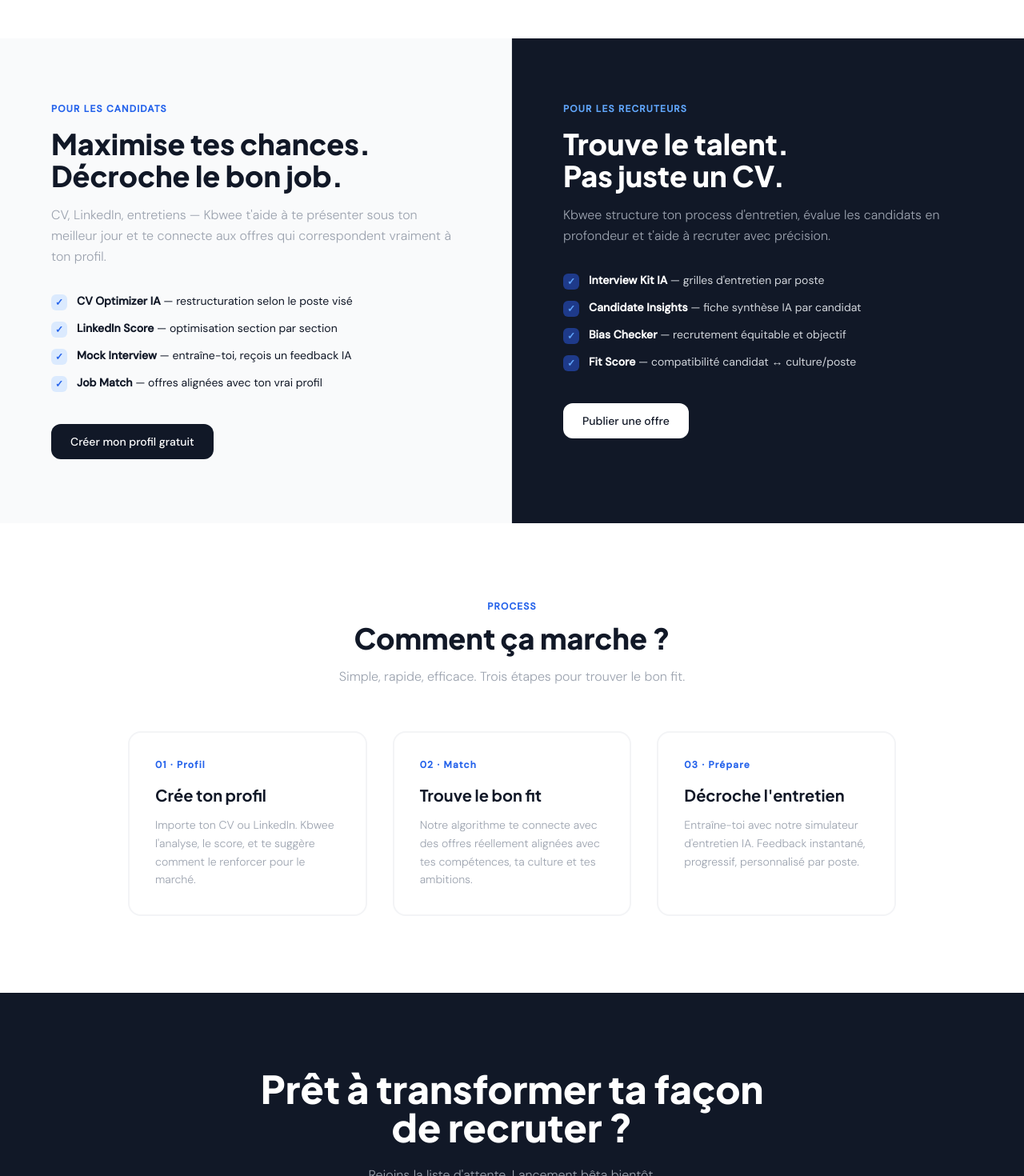
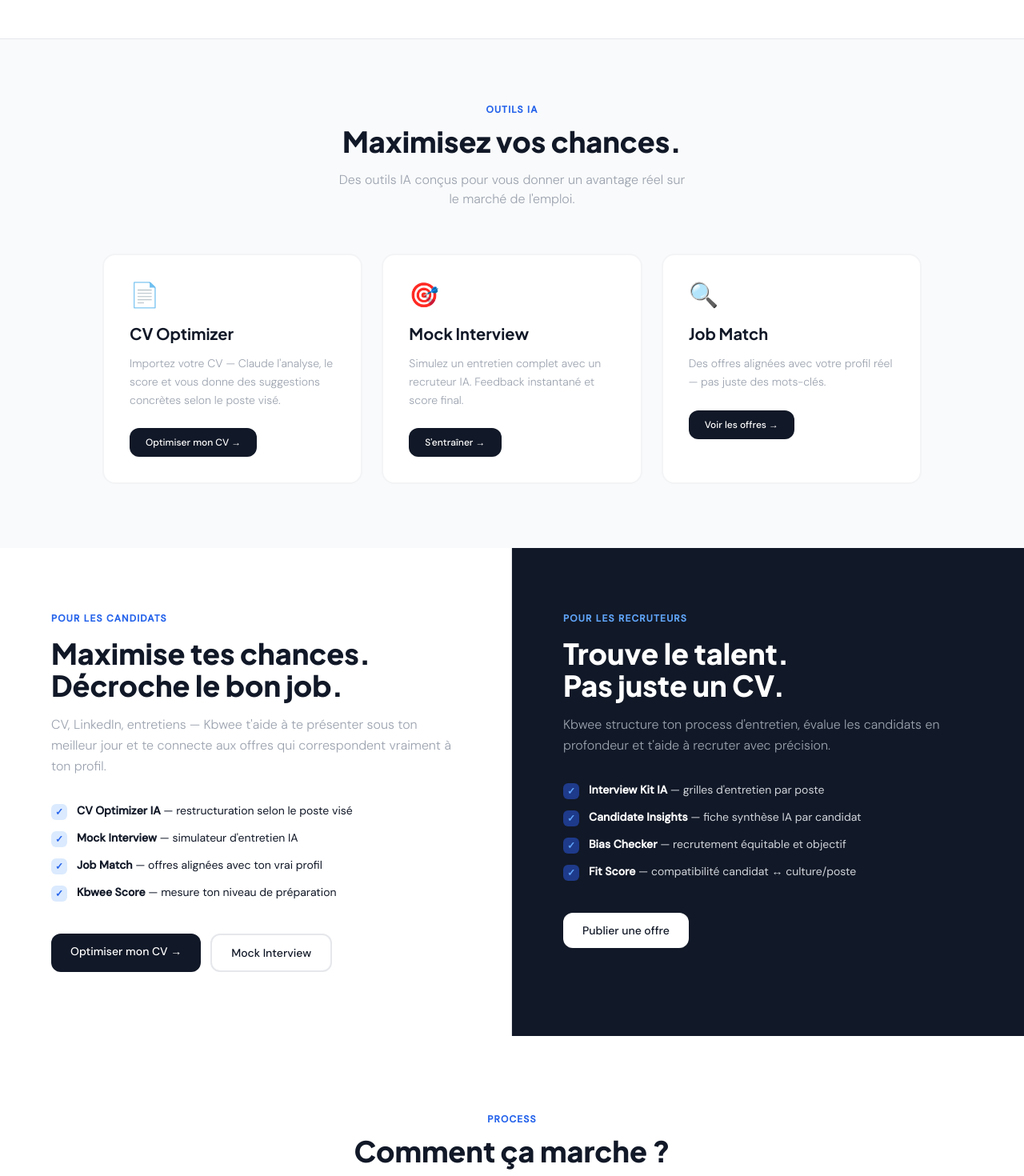
Before and after one commit to kbwee125/kbwee-live, a Next.js app: page / in a window 1280 px wide. Shown: the part 680-2150 px from the top of the page at 80% size. Built offline with nearby package versions, Linux system fonts and the light colour scheme.

Commit message:
Refactor navigation and add AI features section

```diff
--- a/pages/index.js
+++ b/pages/index.js
@@ -13,8 +13,10 @@
       {/* NAV */}
       <header className="fixed top-0 left-0 right-0 z-50 bg-white border-b border-gray-200 flex items-center justify-between px-4 md:px-8 h-16">
         <Link href="/" className="font-display text-xl font-extrabold tracking-tight flex-shrink-0">Kbwee</Link>
-        <nav className="flex items-center gap-4 md:gap-8 ml-6">
+        <nav className="flex items-center gap-3 md:gap-6 ml-4">
           <Link href="/jobs" className="text-sm text-gray-500 hover:text-gray-900 transition font-medium">Jobs</Link>
+          <Link href="/cv-optimizer" className="text-sm text-gray-500 hover:text-gray-900 transition font-medium">CV Optimizer</Link>
+          <Link href="/mock-interview" className="text-sm text-gray-500 hover:text-gray-900 transition font-medium">Mock Interview</Link>
           <Link href="/post-job" className="text-sm text-gray-500 hover:text-gray-900 transition font-medium">Recruteurs</Link>
           <Link href="/login" className="text-sm bg-gray-900 text-white px-4 py-2 rounded-lg hover:opacity-80 transition font-medium">Connexion</Link>
         </nav>
@@ -63,9 +65,55 @@
         </div>
       </main>
 
+      {/* FEATURES IA */}
+      <section className="py-20 px-6 md:px-8 bg-gray-50 border-t border-gray-200">
+        <div className="max-w-5xl mx-auto">
+          <div className="text-xs font-bold tracking-widest uppercase text-blue-600 text-center mb-3">Outils IA</div>
+          <h2 className="font-display text-3xl md:text-4xl font-extrabold text-center mb-4">Maximisez vos chances.</h2>
+          <p className="text-center text-gray-400 font-light mb-14 max-w-md mx-auto">Des outils IA conçus pour vous donner un avantage réel sur le marché de l'emploi.</p>
+          <div className="grid md:grid-cols-3 gap-6">
+            {[
+              {
+                icon: "📄",
+                title: "CV Optimizer",
+                desc: "Importez votre CV — Claude l'analyse, le score et vous donne des suggestions concrètes selon le poste visé.",
+                link: "/cv-optimizer",
+                cta: "Optimiser mon CV",
+              },
+              {
+                icon: "🎯",
+                title: "Mock Interview",
+                desc: "Simulez un entretien complet avec un recruteur IA. Feedback instantané et score final.",
+                link: "/mock-interview",
+                cta: "S'entraîner",
+              },
+              {
+                icon: "🔍",
+                title: "Job Match",
+                desc: "Des offres alignées avec votre profil réel — pas juste des mots-clés.",
+                link: "/jobs",
+                cta: "Voir les offres",
+                soon: false,
+              },
+            ].map(function(feature, i) {
+              return (
+                <div key={i} className="border-2 border-gray-100 rounded-2xl p-8 hover:border-gray-900 transition bg-white">
+                  <div className="text-3xl mb-4">{feature.icon}</div>
+                  <h3 className="font-display text-xl font-bold mb-3">{feature.title}</h3>
+                  <p className="text-sm text-gray-400 font-light leading-relaxed mb-6">{feature.desc}</p>
+                  <Link href={feature.link} className="inline-block bg-gray-900 text-white px-5 py-2.5 rounded-xl text-xs font-medium hover:opacity-80 transition">
+                    {feature.cta} →
+                  </Link>
+                </div>
+              );
+            })}
+          </div>
+        </div>
+      </section>
+
       {/* SPLIT */}
       <section className="grid md:grid-cols-2">
-        <div className="bg-gray-50 border-b md:border-b-0 md:border-r border-gray-200 px-8 md:px-16 py-20">
+        <div className="bg-white border-b md:border-b-0 md:border-r border-gray-200 px-8 md:px-16 py-20">
           <div className="text-xs font-bold tracking-widest uppercase text-blue-600 mb-4">Pour les candidats</div>
           <h2 className="font-display text-3xl md:text-4xl font-extrabold leading-tight mb-4">
             Maximise tes chances.<br />Décroche le bon job.
@@ -74,7 +122,12 @@
             CV, LinkedIn, entretiens — Kbwee t'aide à te présenter sous ton meilleur jour et te connecte aux offres qui correspondent vraiment à ton profil.
           </p>
           <ul className="space-y-3 mb-10">
-            {["CV Optimizer IA — restructuration selon le poste visé", "LinkedIn Score — optimisation section par section", "Mock Interview — entraîne-toi, reçois un feedback IA", "Job Match — offres alignées avec ton vrai profil"].map(function(item, i) {
+            {[
+              "CV Optimizer IA — restructuration selon le poste visé",
+              "Mock Interview — simulateur d'entretien IA",
+              "Job Match — offres alignées avec ton vrai profil",
+              "Kbwee Score — mesure ton niveau de préparation"
+            ].map(function(item, i) {
               return (
                 <li key={i} className="flex items-start gap-3 text-sm">
                   <span className="mt-0.5 w-5 h-5 rounded-md bg-blue-100 flex items-center justify-center flex-shrink-0 text-blue-600 font-bold text-xs">✓</span>
@@ -83,9 +136,14 @@
               );
             })}
           </ul>
-          <Link href="/profil" className="inline-block bg-gray-900 text-white px-6 py-3 rounded-xl text-sm font-medium hover:opacity-80 transition">
-            Créer mon profil gratuit
-          </Link>
+          <div className="flex gap-3 flex-wrap">
+            <Link href="/cv-optimizer" className="inline-block bg-gray-900 text-white px-6 py-3 rounded-xl text-sm font-medium hover:opacity-80 transition">
+              Optimiser mon CV →
+            </Link>
+            <Link href="/mock-interview" className="inline-block border-2 border-gray-200 text-gray-900 px-6 py-3 rounded-xl text-sm font-medium hover:border-gray-900 transition">
+              Mock Interview
+            </Link>
+          </div>
         </div>
 
         <div className="bg-gray-900 px-8 md:px-16 py-20">
@@ -97,7 +155,12 @@
             Kbwee structure ton process d'entretien, évalue les candidats en profondeur et t'aide à recruter avec précision.
           </p>
           <ul className="space-y-3 mb-10">
-            {["Interview Kit IA — grilles d'entretien par poste", "Candidate Insights — fiche synthèse IA par candidat", "Bias Checker — recrutement équitable et objectif", "Fit Score — compatibilité candidat ↔ culture/poste"].map(function(item, i) {
+            {[
+              "Interview Kit IA — grilles d'entretien par poste",
+              "Candidate Insights — fiche synthèse IA par candidat",
+              "Bias Checker — recrutement équitable et objectif",
+              "Fit Score — compatibilité candidat ↔ culture/poste"
+            ].map(function(item, i) {
               return (
                 <li key={i} className="flex items-start gap-3 text-sm text-gray-300">
                   <span className="mt-0.5 w-5 h-5 rounded-md bg-blue-900 flex items-center justify-center flex-shrink-0 text-blue-400 font-bold text-xs">✓</span>
@@ -119,16 +182,16 @@
         <p className="text-center text-gray-400 font-light mb-14">Simple, rapide, efficace. Trois étapes pour trouver le bon fit.</p>
         <div className="grid md:grid-cols-3 gap-8">
           {[
-            { label: "Profil", title: "Crée ton profil", desc: "Importe ton CV ou LinkedIn. Kbwee l'analyse, le score, et te suggère comment le renforcer pour le marché." },
-            { label: "Match", title: "Trouve le bon fit", desc: "Notre algorithme te connecte avec des offres réellement alignées avec tes compétences, ta culture et tes ambitions." },
-            { label: "Prépare", title: "Décroche l'entretien", desc: "Entraîne-toi avec notre simulateur d'entretien IA. Feedback instantané, progressif, personnalisé par poste." }
+            { label: "Profil", title: "Optimise ton CV", desc: "Importe ton CV — Kbwee l'analyse et te dit exactement quoi améliorer pour le poste visé.", link: "/cv-optimizer" },
+            { label: "Prépare", title: "Entraîne-toi", desc: "Simule un entretien complet avec notre IA. Feedback instantané, progressif, personnalisé.", link: "/mock-interview" },
+            { label: "Postule", title: "Décroche le job", desc: "Accède aux offres alignées avec ton profil et postule directement depuis Kbwee.", link: "/jobs" }
           ].map(function(step, i) {
             return (
-              <div key={i} className="border-2 border-gray-100 rounded-2xl p-8 hover:border-gray-900 transition">
+              <Link key={i} href={step.link} className="border-2 border-gray-100 rounded-2xl p-8 hover:border-gray-900 transition block">
                 <div className="text-xs font-bold text-blue-600 tracking-widest mb-4">0{i+1} · {step.label}</div>
                 <h3 className="font-display text-xl font-bold mb-3">{step.title}</h3>
                 <p className="text-sm text-gray-400 font-light leading-relaxed">{step.desc}</p>
-              </div>
+              </Link>
             );
           })}
         </div>
@@ -137,12 +200,15 @@
       {/* CTA FINAL */}
       <section className="bg-gray-900 text-white py-24 px-6 md:px-8 text-center">
         <h2 className="font-display text-3xl md:text-5xl font-extrabold max-w-2xl mx-auto mb-6 leading-tight">
-          Prêt à transformer ta façon de recruter ?
+          Prêt à transformer ta recherche d'emploi ?
         </h2>
-       <p className="text-gray-400 font-light mb-10">Rejoins la liste d'attente. Lancement bêta bientôt.</p>
+        <p className="text-gray-400 font-light mb-10">Rejoins la liste d'attente. Lancement bêta bientôt.</p>
         <div className="flex gap-3 justify-center flex-wrap">
           <Link href="/waitlist" className="bg-white text-gray-900 px-7 py-3.5 rounded-xl text-sm font-semibold hover:opacity-80 transition">
             Rejoindre la liste d'attente →
+          </Link>
+          <Link href="/post-job" className="border-2 border-gray-600 text-white px-7 py-3.5 rounded-xl text-sm font-medium hover:border-gray-400 transition">
+            Je recrute
           </Link>
         </div>
       </section>
@@ -151,7 +217,12 @@
       <footer className="border-t border-gray-200 px-6 md:px-8 py-6 flex justify-between items-center flex-wrap gap-4">
         <span className="font-display font-extrabold text-lg">Kbwee</span>
         <p className="text-xs text-gray-400">© 2026 Kbwee. Le recrutement humain, intelligent, équitable.</p>
-        <p className="text-xs text-gray-400">Jobs · Recruteurs · À propos · Contact</p>
+        <div className="flex gap-4">
+          <Link href="/jobs" className="text-xs text-gray-400 hover:text-gray-900 transition">Jobs</Link>
+          <Link href="/cv-optimizer" className="text-xs text-gray-400 hover:text-gray-900 transition">CV Optimizer</Link>
+          <Link href="/mock-interview" className="text-xs text-gray-400 hover:text-gray-900 transition">Mock Interview</Link>
+          <Link href="/post-job" className="text-xs text-gray-400 hover:text-gray-900 transition">Recruteurs</Link>
+        </div>
       </footer>
 
     </div>
```
